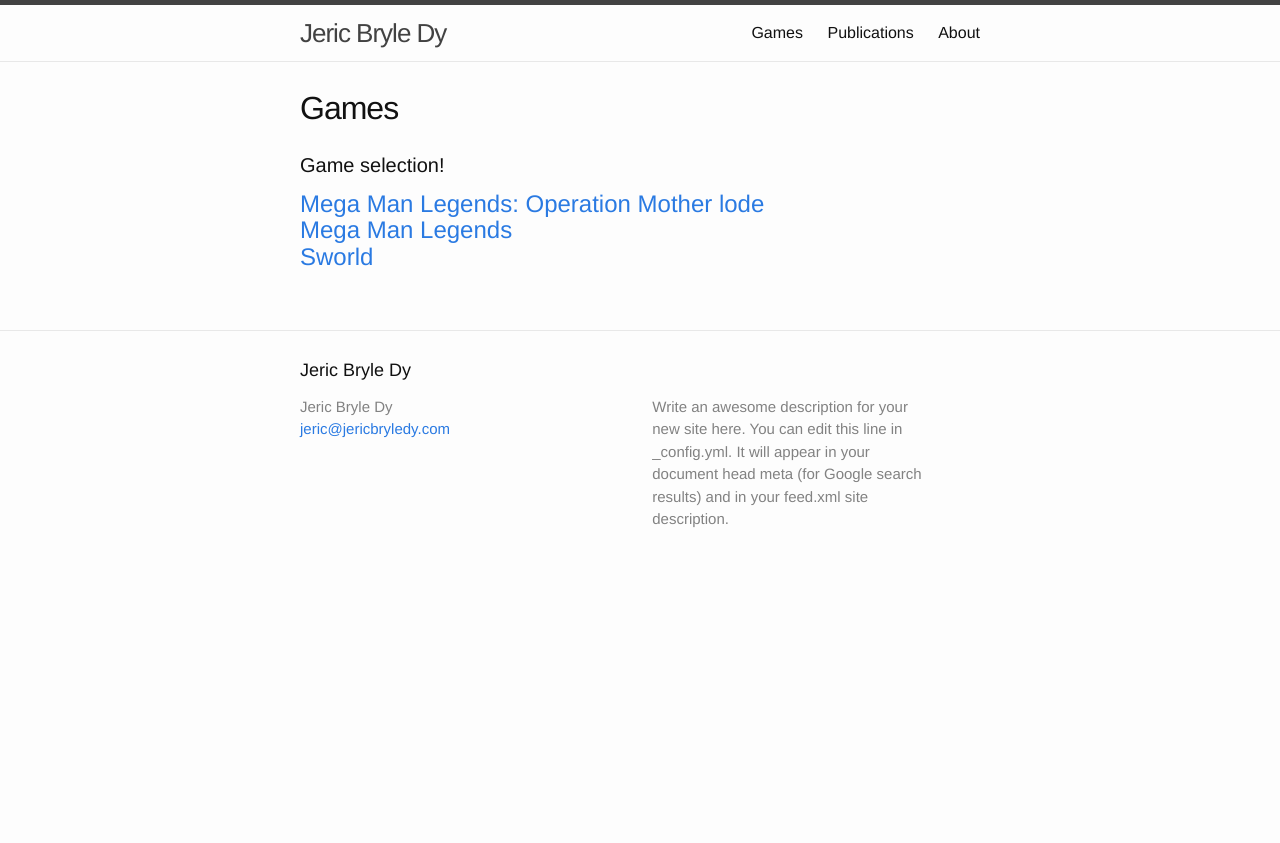
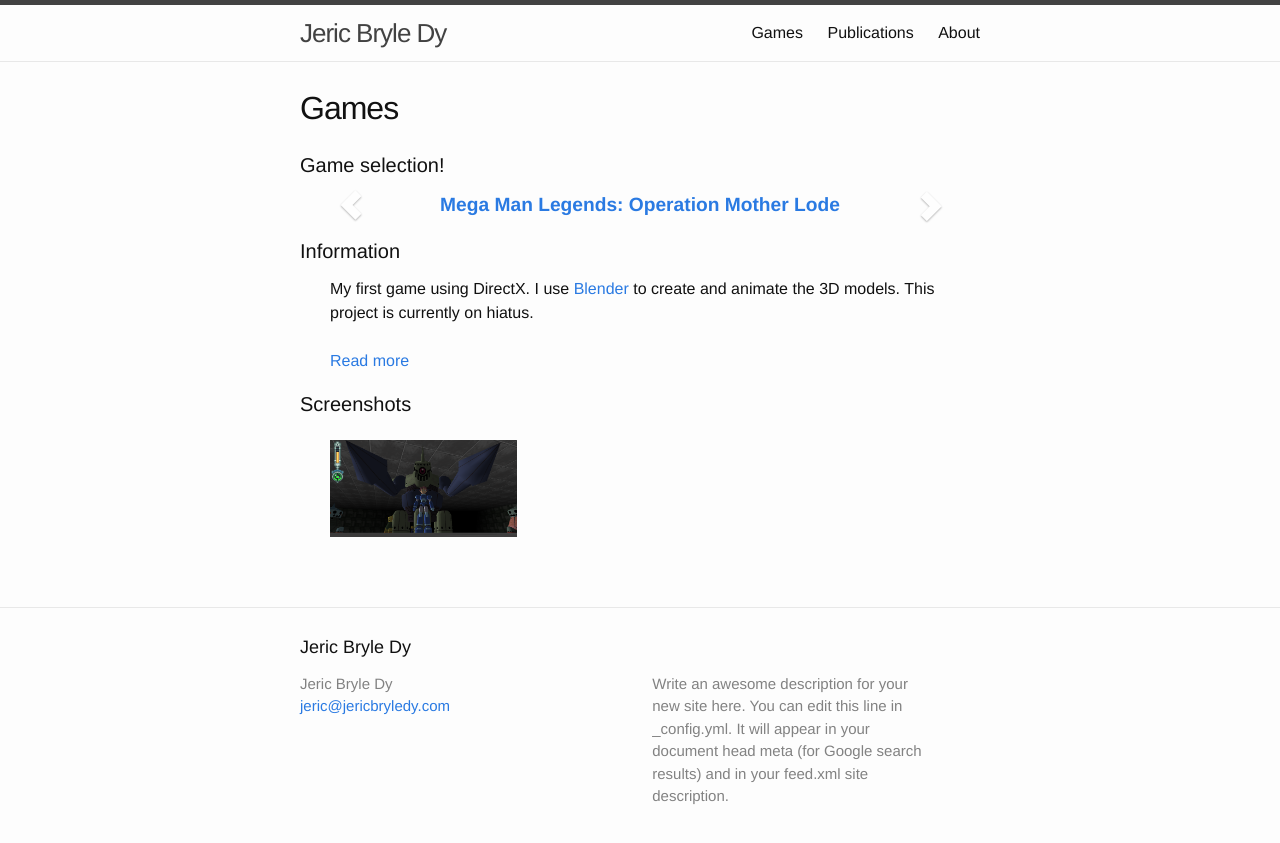
Before and after one commit to AJIT92/jerikyll, a Jekyll site: the page built from games/index.html, in a window 1280 px wide. Shown: the top 843 px of the page. Built offline with Jekyll 4.4.1, drawn with Linux system fonts in a browser that asks for light colours.

Commit message:
updated games page

```diff
--- /dev/null
+++ b/_data/games.yml
@@ -0,0 +1,39 @@
+- title: "Mega Man Legends: Operation Mother Lode"
+  link: /games/rockmandashfangame/
+  imgArr:
+    - /images/games/rockmandashfangame/hanmuru-front.png
+  info: |
+    My first game using DirectX.
+    I use <a href="http://www.blender.org/">Blender</a> to create and animate the 3D models.
+    This project is currently on hiatus.
+
+    <a href="/games/rockmandashfangame/">Read more</a>
+
+- title: Mega Man Legends (school project)
+  link: /games/graphix/
+  imgArr:
+    - /images/games/graphix/graphix-start.png
+    - /images/games/graphix/graphix-servbots.png
+    - /images/games/graphix/graphix-tanks.png
+    - /images/games/graphix/graphix-homing.png
+    - /images/games/graphix/graphix-tornado.png
+    - /images/games/graphix/graphix-lv3.png
+  info: |
+    My first game using OpenGL.
+    It is for my computer graphics class in De La Salle University.
+    This project took me less than a month for this.
+    All 3D models were calculated by hand and hard coded inside.
+
+    <a href="/games/graphix/">Read more</a>
+
+- title: Sworld
+  link: /games/sworld/
+  imgArr:
+    - /images/games/sworld/sworld-menu.png
+    - /images/games/sworld/sworld-fight.png
+  info: |
+    My first game written in Java.
+    I did not use any graphics library, everything is rendered with Java's Graphics2D and BufferedImage.
+    This project took me 2 weeks to produce.
+
+    <a href="/games/sworld/">Read more</a>
--- /dev/null
+++ b/css/games.css
@@ -0,0 +1,39 @@
+
+.item {
+}
+
+.carousel-inner {
+
+}
+
+.carousel-inner .item {
+	text-align: center;
+}
+
+.carousel-control.left,
+.carousel-control.right {
+	background-image: none;
+}
+
+.carousel-indicators li {
+	border-color: #ccc;
+}
+
+.carousel-indicators .active {
+	background-color: #ccc;
+}
+
+.selection-title {
+	font-size: larger;
+	font-weight: bold;
+}
+
+.game-thumb {
+	margin-top: 10px;
+	margin-bottom: 10px;
+}
+
+#game-info {
+	padding-left: 30px;
+	padding-right: 30px;
+}
--- a/games/graphix-legends.html
+++ b/games/graphix-legends.html
@@ -15,7 +15,5 @@
 		</div>
 
 		<p>Download this game <a href="http://www.mediafire.com/?m30ydjo3bze">here</a>. Find other stuff that may interest you here (games are under JeriGames Directory) </p>
-
-		<p>You will need <a href="http://java.com/en/download/index.jsp">Java SE Runtime Environment (JRE)</a> to run the game.</p>
 	</div>
 </div>
--- a/games/index.html
+++ b/games/index.html
@@ -3,21 +3,33 @@
 title: Games
 permalink: /games/
 additional:
-js: /js/jquery-2.1.1.min.js
+    css: /css/games.css
+    js: /js/games.js
 ---
 
 <div class="home">
 
-	<h1 class="page-heading">Game selection!</h1>
-
-	<ul class="post-list">
-		<li>
-			<h2>
-				<a class="post-link" href="/games/rockmandashfangame/">Mega Man Legends: Operation Mother lode</a>
-				<a class="post-link" href="/games/graphix/">Mega Man Legends</a>
-				<a class="post-link" href="/games/sworld/">Sworld</a>
-			</h2>
-		</li>
-	</ul>
+	<div class="item-spacer">
+		<h1 class="page-heading">Game selection!</h1>
+		<div id="gameSelect" class="carousel slide" data-ride="carousel" data-interval="false">
+			<div class="carousel-inner">
+				{% for game in site.data.games %}
+				<div class="item{% if forloop.index == 1 %} active{% endif %}" data-link="{{ game.link | prepend: site.baseurl }}" data-info="{{ game.info | xml_escape }}" data-img-arr='{{ game.imgArr | jsonify }}'>
+					<div class="selection-title"><a href="{{ game.link | prepend: site.baseurl }}">{{ game.title }}</a></div>
+				</div>
+				{% endfor %}
+			</div>
+			<a class="left carousel-control clean-navi" href="#gameSelect" role="button" data-slide="prev"><span class="glyphicon glyphicon-chevron-left"></span></a>
+			<a class="right carousel-control clean-navi" href="#gameSelect" role="button" data-slide="next"><span class="glyphicon glyphicon-chevron-right"></span></a>
+		</div>
+	</div>
+	<div class="item-spacer">
+		<h1 class="page-heading">Information</h1>
+		<div id="game-info"></div>
+	</div>
+	<div class="item-spacer">
+		<h1 class="page-heading">Screenshots</h1>
+		<div id="game-thumbs" class="container-fluid"></div>
+	</div>
 
 </div>
--- /dev/null
+++ b/js/games.js
@@ -0,0 +1,47 @@
+
+$(document).ready(function() {
+	$("#gameSelect").bind("slid.bs.carousel", function(e) {
+		updateSelectedGame();
+	});
+
+	updateSelectedGame();
+});
+
+function setSelectedGame(imgArr, info) {
+	$("#game-info").html(info.replace(/\n\n/g, "<br /><br />"));
+
+	$('#game-thumbs').html("");
+
+	var imgCount = imgArr.length;
+
+	for (var i = 0; i < imgCount; ++i) {
+		var img = imgArr[i];
+		$('#game-thumbs').append(
+			'<div class="col-xs-12 col-sm-6 col-md-4">' +
+				'<a class="image-zoom" href="' + img + '"><img class="game-thumb" src="' + img + '" /></a>' +
+			'</div>'
+		);
+	}
+
+	$('.image-zoom').magnificPopup({
+		type: 'image',
+		closeOnContentClick: true,
+		closeBtnInside: false,
+		fixedContentPos: true,
+		mainClass: 'mfp-no-margins mfp-with-zoom',
+		image: {
+			verticalFit: true
+		},
+		zoom: {
+			enabled: true,
+			duration: 300
+		}
+	});
+
+}
+
+function updateSelectedGame() {
+	var data = $(".item.active").data();
+
+	setSelectedGame(data["imgArr"], data["info"]);
+}
--- a/js/main.js
+++ b/js/main.js
@@ -6,13 +6,13 @@
 		closeOnContentClick: true,
 		closeBtnInside: false,
 		fixedContentPos: true,
-		mainClass: 'mfp-no-margins mfp-with-zoom', // class to remove default margin from left and right side
+		mainClass: 'mfp-no-margins mfp-with-zoom',
 		image: {
 			verticalFit: true
 		},
 		zoom: {
 			enabled: true,
-			duration: 300 // don't foget to change the duration also in CSS
+			duration: 300
 		}
 	});
 
```
Also changed, not shown: images/games/graphix/graphix-homing.png (added), images/games/graphix/graphix-lv3.png (added), images/games/graphix/graphix-servbots.png (added), images/games/graphix/graphix-start.png (added), images/games/graphix/graphix-tanks.png (added), images/games/graphix/graphix-tornado.png (added), images/games/sworld/sworld-fight.png (added), images/games/sworld/sworld-menu.png (added).
